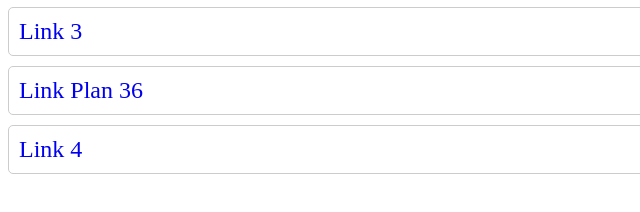
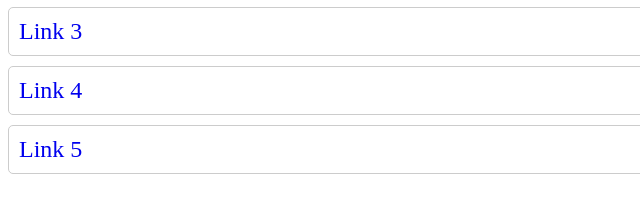
Before and after one commit to abdelhadyElsakka/Adjust_DeepLink, a plain HTML site: page index.html in a window 1280 px wide. Shown: the part 438-650 px from the top of the page, 0-640 px from the left. Drawn offline with Linux system fonts and the light colour scheme.

Commit message:
Update index.html

```diff
--- a/index.html
+++ b/index.html
@@ -30,8 +30,8 @@
 <a href="https://app.adjust.com/18x8au1r?deep_link=aqarsa%3A%2F%2Fopen_hash%2F%25D8%25A7%25D9%2584%25D8%25B1%25D8%25B3%25D9%2588%25D9%2585&deeplink_js=1">Link 1</a>
 <a href="aqarsa://open_ad/5599121">Link 2</a>
 <a href="https://aqar.go.link/open_ad/5599121?adj_t=18tq1tfa">Link 3</a>
-<a href="aqarsa://open_ad/5599121">Link Plan 36</a>
-<a href="https://app.adjust.com/18x8au1r?deep_link=aqarsa%3A%2F%2Fopen_hash%2F%25D8%25A7%25D9%2584%25D8%25B1%25D8%25B3%25D9%2588%25D9%2585&deeplink_js=1">Link 4</a>
+<a href="aqarsa://open_ad/5599121">Link 4</a>
+<a href="https://app.adjust.com/18x8au1r?deep_link=aqarsa%3A%2F%2Fopen_hash%2F%25D8%25A7%25D9%2584%25D8%25B1%25D8%25B3%25D9%2588%25D9%2585&deeplink_js=1">Link 5</a>
 
 
 
```
